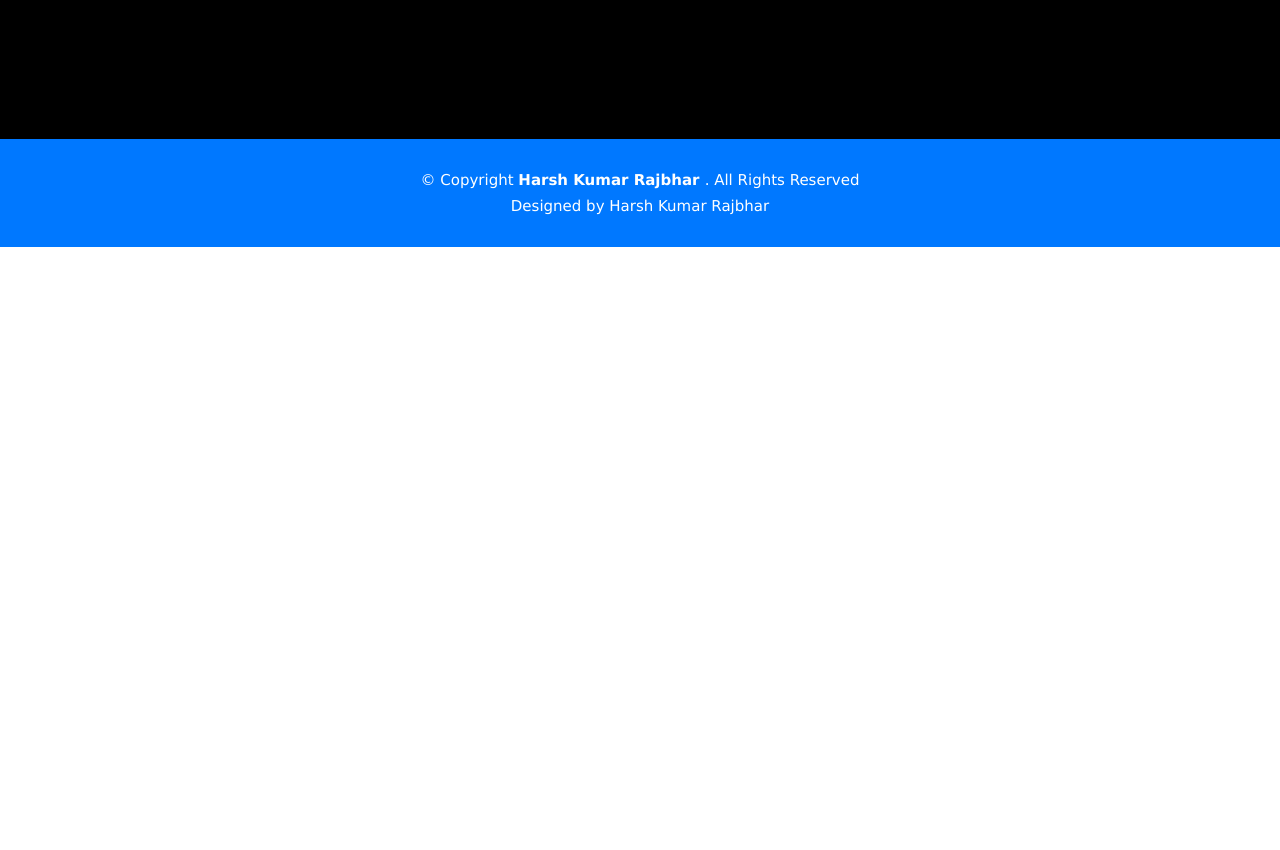
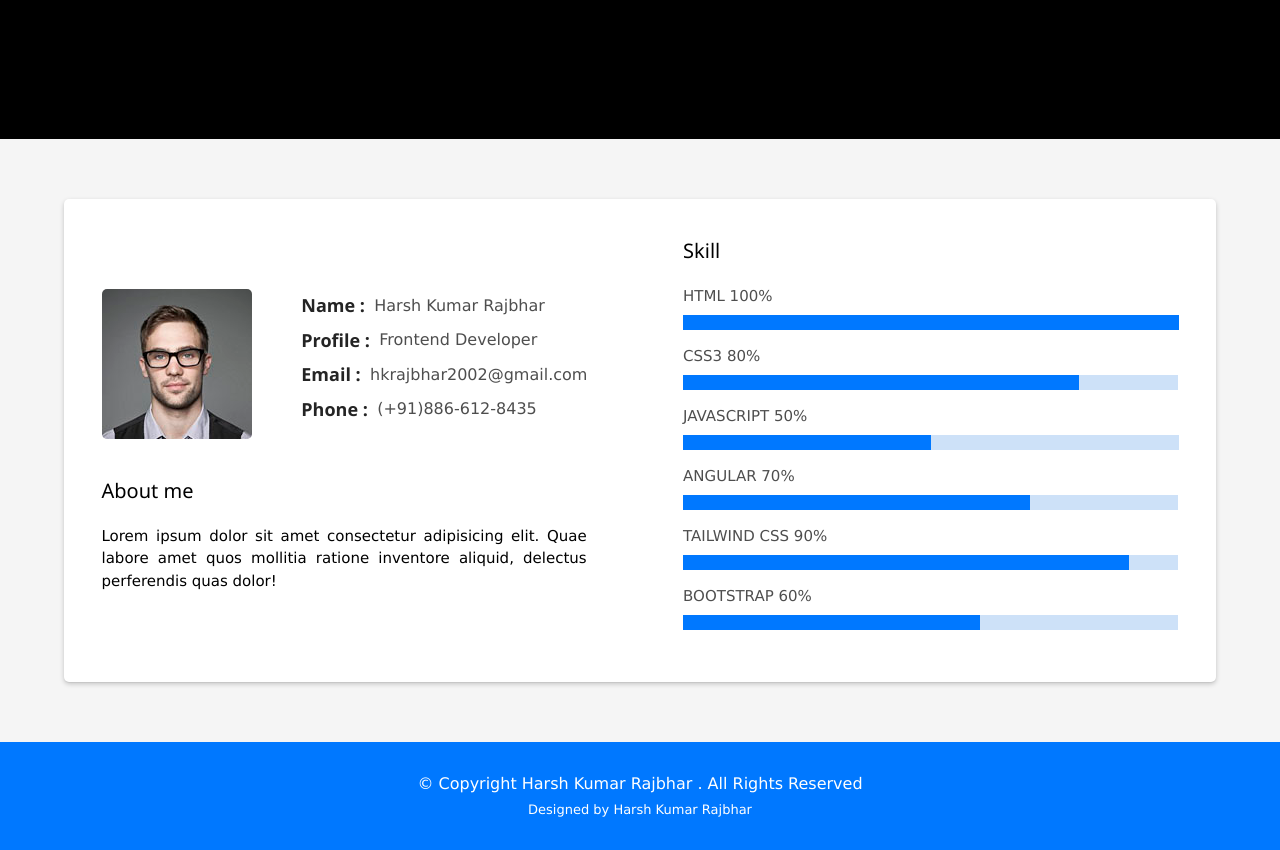
Before and after one commit to HarshRajbhar/Portfolio, an Angular app: page / in a window 1280 px wide. Shown: the part 620-1470 px from the top of the page. Before the commit the page ends 867 px from the top, so only its background shows below. Built offline with nearby package versions, Linux system fonts and the light colour scheme.

Commit message:
About Page Design completed

```diff
--- /dev/null
+++ b/src/app/about-us/about-us/about-us.component.html
@@ -0,0 +1,126 @@
+<div class="bg-[#f5f5f5] w-full flex justify-center">
+  <div
+    class="flex shadow rounded-[5px] lg:flex-row flex-col items-center justify-between my-16 p-10 bg-white w-[90%]"
+  >
+    <!-- left -->
+    <div
+      class="w-full xl:w-[53%] mb-14 xl:mb-0 flex flex-col items-center relative"
+    >
+      <!-- profile images and info -->
+      <div
+        class="w-full flex sm:flex-row flex-col items-center sm:items-start justify-between"
+      >
+        <div class="sm:w-[30%] mb-5 sm:mb-0">
+          <img
+            src="../../../assets/images/about/profile_image.jpg"
+            class="w-auto h-full rounded-[5px]"
+            alt=""
+          />
+        </div>
+        <div class="sm:w-[65%] w-full">
+          <div class="w-full flex items-center my-1">
+            <h1 class="text-[18px] font-[600] text-[color:var(--dark-txt)]">
+              Name : &nbsp;
+            </h1>
+            <p class="text-[16px] text-[color:var(--light-txt)]">
+              Harsh Kumar Rajbhar
+            </p>
+          </div>
+          <div class="w-full flex items-center my-2">
+            <h1 class="text-[18px] font-[600] text-[color:var(--dark-txt)]">
+              Profile : &nbsp;
+            </h1>
+            <p class="text-[16px] text-[color:var(--light-txt)]">
+              Frontend Developer
+            </p>
+          </div>
+          <div class="w-full flex items-center my-2">
+            <h1 class="text-[18px] font-[600] text-[color:var(--dark-txt)]">
+              Email : &nbsp;
+            </h1>
+            <p
+              class="text-[16px] md:text-justify xl:text-start text-[color:var(--light-txt)]"
+            >
+              hkrajbhar2002@gmail.com
+            </p>
+          </div>
+          <div class="w-full flex items-center my-2">
+            <h1 class="text-[18px] font-[600] text-[color:var(--dark-txt)]">
+              Phone : &nbsp;
+            </h1>
+            <p class="text-[16px] text-[color:var(--light-txt)]">
+              (+91)886-612-8435
+            </p>
+          </div>
+        </div>
+      </div>
+      <!-- about -->
+      <div class="w-full mt-10">
+        <h1 class="text-[20px] mb-5 font-[500]">About me</h1>
+        <p class="sm:w-[85%] w-full text-justify">
+          Lorem ipsum dolor sit amet consectetur adipisicing elit. Quae labore
+          amet quos mollitia ratione inventore aliquid, delectus perferendis
+          quas dolor!
+        </p>
+      </div>
+    </div>
+    <!-- Right side -->
+    <div class="w-full xl:w-[46%]">
+      <!-- skills -->
+      <div class="w-full">
+        <h1 class="text-[20px] mb-5 font-[500]">Skill</h1>
+        <div class="w-full my-4">
+          <p class="text-[color:var(--light-txt)]">HTML 100%</p>
+          <span
+            class="h-4 mt-2 w-[100%] bg-[color:var(--theme-color)] block"
+          ></span>
+        </div>
+        <div class="w-full my-4">
+          <p class="text-[color:var(--light-txt)]">CSS3 80%</p>
+          <div class="w-full flex">
+            <span
+              class="h-4 mt-2 w-[80%] bg-[color:var(--theme-color)] block"
+            ></span>
+            <span class="h-4 mt-2 w-[20%] bg-[#cde1f8] block"></span>
+          </div>
+        </div>
+        <div class="w-full my-4">
+          <p class="text-[color:var(--light-txt)]">JAVASCRIPT 50%</p>
+          <div class="w-full flex">
+            <span
+              class="h-4 mt-2 w-[50%] bg-[color:var(--theme-color)] block"
+            ></span>
+            <span class="h-4 mt-2 w-[50%] bg-[#cde1f8] block"></span>
+          </div>
+        </div>
+        <div class="w-full my-4">
+          <p class="text-[color:var(--light-txt)]">ANGULAR 70%</p>
+          <div class="w-full flex">
+            <span
+              class="h-4 mt-2 w-[70%] bg-[color:var(--theme-color)] block"
+            ></span>
+            <span class="h-4 mt-2 w-[30%] bg-[#cde1f8] block"></span>
+          </div>
+        </div>
+        <div class="w-full my-4">
+          <p class="text-[color:var(--light-txt)]">TAILWIND CSS 90%</p>
+          <div class="w-full flex">
+            <span
+              class="h-4 mt-2 w-[90%] bg-[color:var(--theme-color)] block"
+            ></span>
+            <span class="h-4 mt-2 w-[10%] bg-[#cde1f8] block"></span>
+          </div>
+        </div>
+        <div class="w-full my-4">
+          <p class="text-[color:var(--light-txt)]">BOOTSTRAP 60%</p>
+          <div class="w-full flex">
+            <span
+              class="h-4 mt-2 w-[60%] bg-[color:var(--theme-color)] block"
+            ></span>
+            <span class="h-4 mt-2 w-[40%] bg-[#cde1f8] block"></span>
+          </div>
+        </div>
+      </div>
+    </div>
+  </div>
+</div>
--- /dev/null
+++ b/src/app/about-us/about-us/about-us.component.scss
@@ -0,0 +1,6 @@
+.border {
+  border: 1px solid;
+}
+.shadow {
+  box-shadow: 0 1px 1px 0 rgb(0 0 0 / 6%), 0 2px 5px 0 rgb(0 0 0 / 20%);
+}
--- /dev/null
+++ b/src/app/about-us/about-us/about-us.component.ts
@@ -0,0 +1,15 @@
+import { Component, OnInit } from '@angular/core';
+
+@Component({
+  selector: 'app-about-us',
+  templateUrl: './about-us.component.html',
+  styleUrls: ['./about-us.component.scss']
+})
+export class AboutUsComponent implements OnInit {
+
+  constructor() { }
+
+  ngOnInit(): void {
+  }
+
+}
--- a/src/app/app-routing.module.ts
+++ b/src/app/app-routing.module.ts
@@ -7,10 +7,11 @@ const routes: Routes = [
     path: '',
     component: HomePageComponent,
   },
-  // {
-  //   path:'',
-  //   loadChildren:()=>import('./')
-  // }
+  {
+    path: 'about-us',
+    loadChildren: () =>
+      import('./about-us/about-us.module').then((a) => a.AboutUsModule),
+  },
 ];
 
 @NgModule({
--- a/src/app/footer/footer.component.html
+++ b/src/app/footer/footer.component.html
@@ -1,9 +1,9 @@
 <section class="py-8 bg-[color:var(--theme-color)] flex justify-center">
   <div class="w-[90%] flex justify-center text-white items-center flex-col">
-    <p class="mb-1 text-center">
-      © Copyright <span class="font-[600]"> Harsh Kumar Rajbhar </span> . All
-      Rights Reserved
+    <p class="mb-1 text-center text-[16px]">
+      © Copyright <span class=""> Harsh Kumar Rajbhar </span> . All Rights
+      Reserved
     </p>
-    <p>Designed by Harsh Kumar Rajbhar</p>
+    <p class="text-[13px]">Designed by Harsh Kumar Rajbhar</p>
   </div>
 </section>
--- a/src/app/home-page/home-page.component.html
+++ b/src/app/home-page/home-page.component.html
@@ -1,3 +1,4 @@
+<div class="relative">
   <div class="w-auto h-screen lg:h-[95vh] -mt-24 overflow-hidden -z-10">
     <img
       class="w-full h-full"
@@ -27,3 +28,9 @@
       </ul>
     </div>
   </div>
+</div>
+
+<!-- About Us Page -->
+<div>
+  <app-about-us></app-about-us>
+</div>
--- a/src/app/navbar/navbar.component.ts
+++ b/src/app/navbar/navbar.component.ts
@@ -16,7 +16,7 @@ export class NavbarComponent {
     },
     {
       name: 'About',
-      url: 'about',
+      url: 'about-us',
       index: 1,
     },
     {
--- a/src/scss/variable.scss
+++ b/src/scss/variable.scss
@@ -2,4 +2,6 @@
 
 :root {
   --theme-color: #0078ff;
+  --light-txt: #4e4e4e;
+  --dark-txt: #000000db;
 }
```
Also changed, not shown: src/app/about-us/about-us.module.ts (added, +18 -0 lines), src/app/app.module.ts (+5 -7 lines), src/assets/images/about/profile_image.jpg (added). Lines whose indentation alone changed are shown as unchanged.
